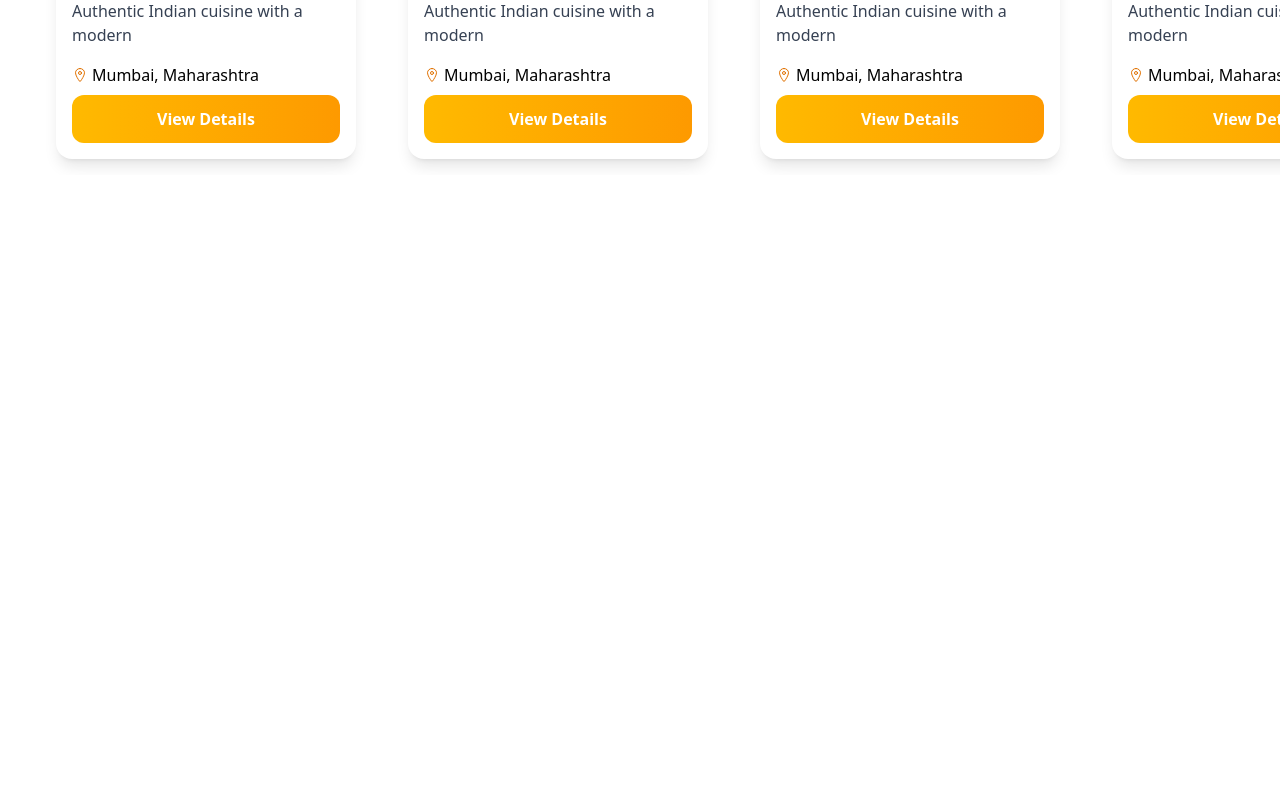
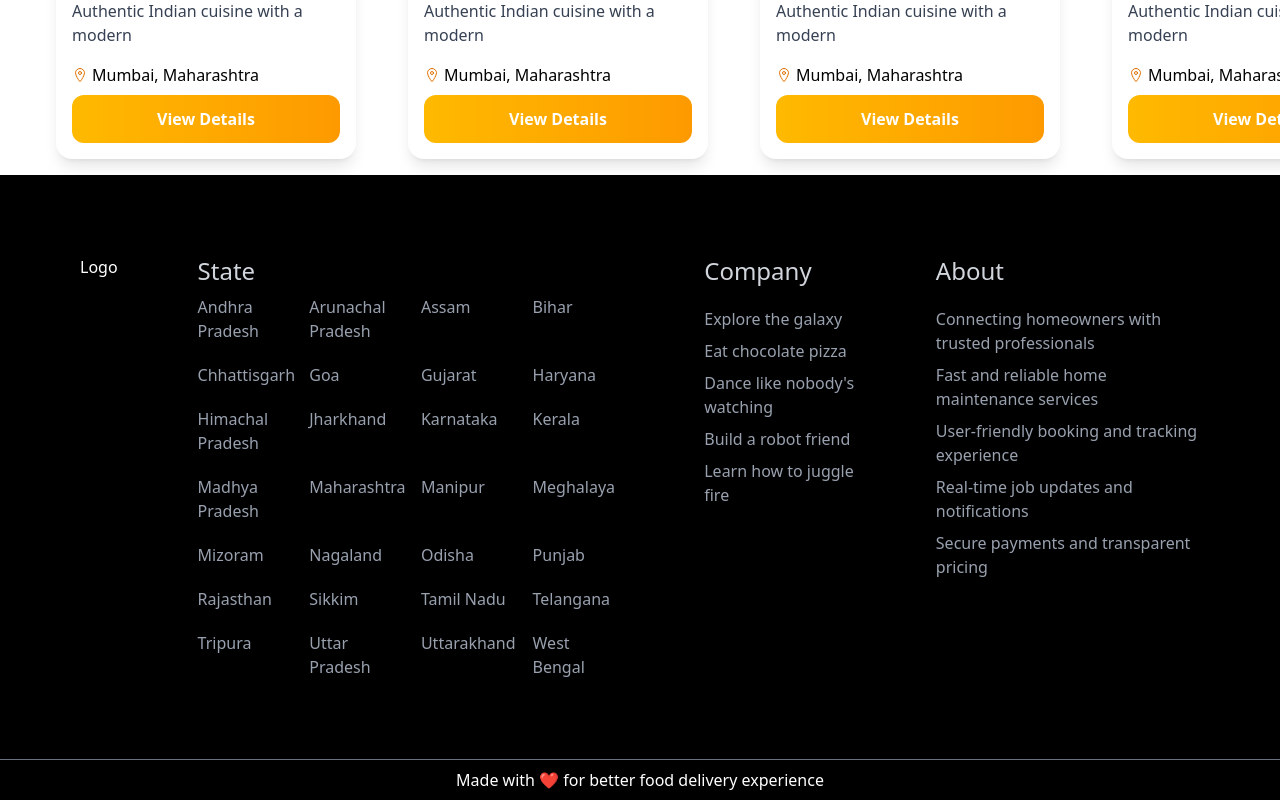
Before and after one commit to sumit8104608630/sithReactProject, a React (Vite) app: page / in a window 1280 px wide. Shown: the part 841-1641 px from the top of the page. Before the commit the page ends 1016 px from the top, so only its background shows below. Built offline with nearby package versions, Linux system fonts and the light colour scheme.

Commit message:
created footer

```diff
--- a/package.json
+++ b/package.json
@@ -11,6 +11,7 @@
   },
   "dependencies": {
     "@tailwindcss/vite": "^4.1.10",
+    "lucide-react": "^0.518.0",
     "react": "^19.1.0",
     "react-dom": "^19.1.0",
     "react-icon": "^1.0.0",
--- a/src/App.jsx
+++ b/src/App.jsx
@@ -2,30 +2,14 @@ import React from 'react'
 import Header from './Components/Header'
 import RestaurantCard from './Components/RestaurantCard'
 import BgImage from "./assets/images/backgroundImage.jpg"
+import Home from './Pages/Home'
+import Footer from './Components/Footer'
 function App() {
   return (
     <>
     <Header/>
-
-    <div className='pt-32'>
-    <div className='hidden justify-center px-15 md:flex  overflow-hidden '>
-      <img
-        className='rounded-2xl border-amber-300 border-4  bg-white h-[400px] w-full object-cover'
-      src={BgImage}></img>
-    </div>
-    <div className='flex gap-5 px-5 justify-start mt-5 w-full overflow-x-auto overflow-y-hidden scrollbar-hide'>
-    <div className='flex gap-5 px-5 justify-center  '>
-      <RestaurantCard/>
-      <RestaurantCard/>
-      <RestaurantCard/>
-      <RestaurantCard/>
-       <RestaurantCard/>
-      <RestaurantCard/>
-      <RestaurantCard/>
-      <RestaurantCard/>
-    </div>
-    </div>
-    </div>
+    <Home/>
+    <Footer/>
     </>
   )
 }
--- a/src/Components/Footer.jsx
+++ b/src/Components/Footer.jsx
@@ -2,14 +2,68 @@ import React from 'react'
 
 function Footer() {
   return (
-    <div>
-        <div>
+    <div className='bg-black  text-white'>
+     <div className=' flex gap-20 px-20 justify-center py-20'>
+      <div >
+        Logo
+      </div>
 
-        </div>
-        <div></div>
-        <div></div>
-        <div></div>
-
+<section>
+  <h1 className="text-2xl font-medium text-gray-300">State</h1>
+  <ul className="text-gray-400 grid grid-cols-2 md:grid-cols-3 lg:grid-cols-4 gap-5 mt-2">
+    <li>Andhra Pradesh</li>
+    <li>Arunachal Pradesh</li>
+    <li>Assam</li>
+    <li>Bihar</li>
+    <li>Chhattisgarh</li>
+    <li>Goa</li>
+    <li>Gujarat</li>
+    <li>Haryana</li>
+    <li>Himachal Pradesh</li>
+    <li>Jharkhand</li>
+    <li>Karnataka</li>
+    <li>Kerala</li>
+    <li>Madhya Pradesh</li>
+    <li>Maharashtra</li>
+    <li>Manipur</li>
+    <li>Meghalaya</li>
+    <li>Mizoram</li>
+    <li>Nagaland</li>
+    <li>Odisha</li>
+    <li>Punjab</li>
+    <li>Rajasthan</li>
+    <li>Sikkim</li>
+    <li>Tamil Nadu</li>
+    <li>Telangana</li>
+    <li>Tripura</li>
+    <li>Uttar Pradesh</li>
+    <li>Uttarakhand</li>
+    <li>West Bengal</li>
+  </ul>
+</section>
+        <section>
+        <h1 className='text-2xl font-medium text-gray-300'>Company</h1>
+        <ul className='text-gray-400 flex mt-5 flex-col gap-2'>
+        <li>Explore the galaxy</li>
+        <li>Eat chocolate pizza</li>
+        <li>Dance like nobody's watching</li>
+        <li>Build a robot friend</li>
+        <li>Learn how to juggle fire</li>
+        </ul>
+      </section>
+   <section>
+    <h1 className='text-2xl font-medium text-gray-300'>About</h1>
+        <ul className='text-gray-400 flex mt-5 flex-col gap-2'>
+  <li>Connecting homeowners with trusted professionals</li>
+  <li>Fast and reliable home maintenance services</li>
+  <li>User-friendly booking and tracking experience</li>
+  <li>Real-time job updates and notifications</li>
+  <li>Secure payments and transparent pricing</li>
+</ul>
+      </section>
+      </div>
+    <hr className='h-[1px] border-none bg-gray-500'></hr>
+           <div className='flex justify-center px-2 py-2'> <p>Made with ❤️ for better food delivery experience</p></div>
     </div>
   )
 }
--- a/src/Components/Header.jsx
+++ b/src/Components/Header.jsx
@@ -6,8 +6,11 @@ function Header() {
     const [mobileMenu, setMobileMenu] = useState(false);
 
     return (
-<div className="fixed w-full shadow-lg bg-white z-50">
-            <div className="flex justify-between  items-center  md:px-6 px-2 py-1">
+<div
+  style={{boxShadow: "0 10px 25px -3px rgba(0, 0, 0, 0.1), 0 4px 6px -2px rgba(0, 0, 0, 0.05)"}}
+  className="fixed w-full bg-white z-50"
+>
+     <div className="flex justify-between  items-center  md:px-6 px-2 py-1">
                 <div className="group">
                     <img
                         className="md:w-20 w-15 transition-transform duration-150 group-hover:scale-110 group-hover:rotate-3"
--- /dev/null
+++ b/src/Pages/Home.jsx
@@ -0,0 +1,27 @@
+import React from 'react'
+import RestaurantCard from '../Components/RestaurantCard'
+import BgImage from "../assets/images/backgroundImage.jpg"
+function Home() {
+  return (
+  <div className='pt-32'>
+    <div className='hidden justify-center px-15 md:flex  overflow-hidden '>
+      <img
+        className='rounded-2xl border-amber-300 border-4  bg-white h-[400px] w-full object-cover'
+      src={BgImage}></img>
+    </div>
+    <div className='flex gap-5 px-5 justify-start mt-5 w-full overflow-x-auto overflow-y-hidden scrollbar-hide'>
+    <div className='flex gap-5 px-5 justify-center  '>
+      <RestaurantCard/>
+      <RestaurantCard/>
+      <RestaurantCard/>
+      <RestaurantCard/>
+       <RestaurantCard/>
+      <RestaurantCard/>
+      <RestaurantCard/>
+      <RestaurantCard/>
+    </div>
+    </div>
+    </div>  )
+}
+
+export default Home
```
Also changed, not shown: 1 other file (tests, documents, lock files or other folders).
